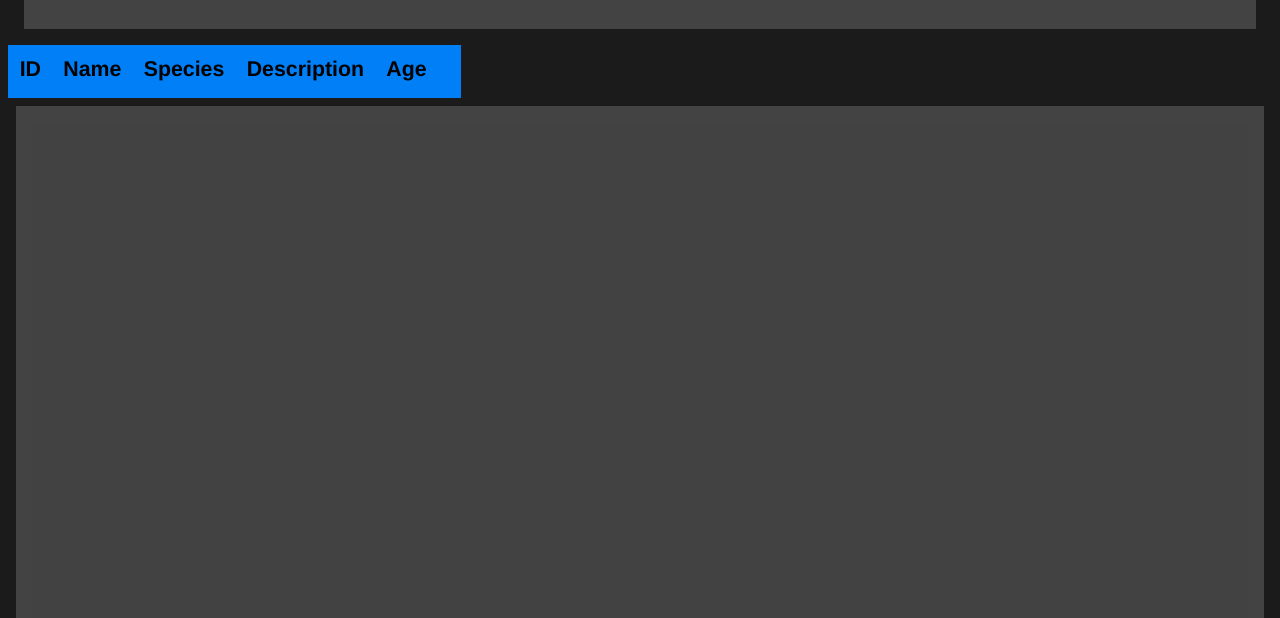
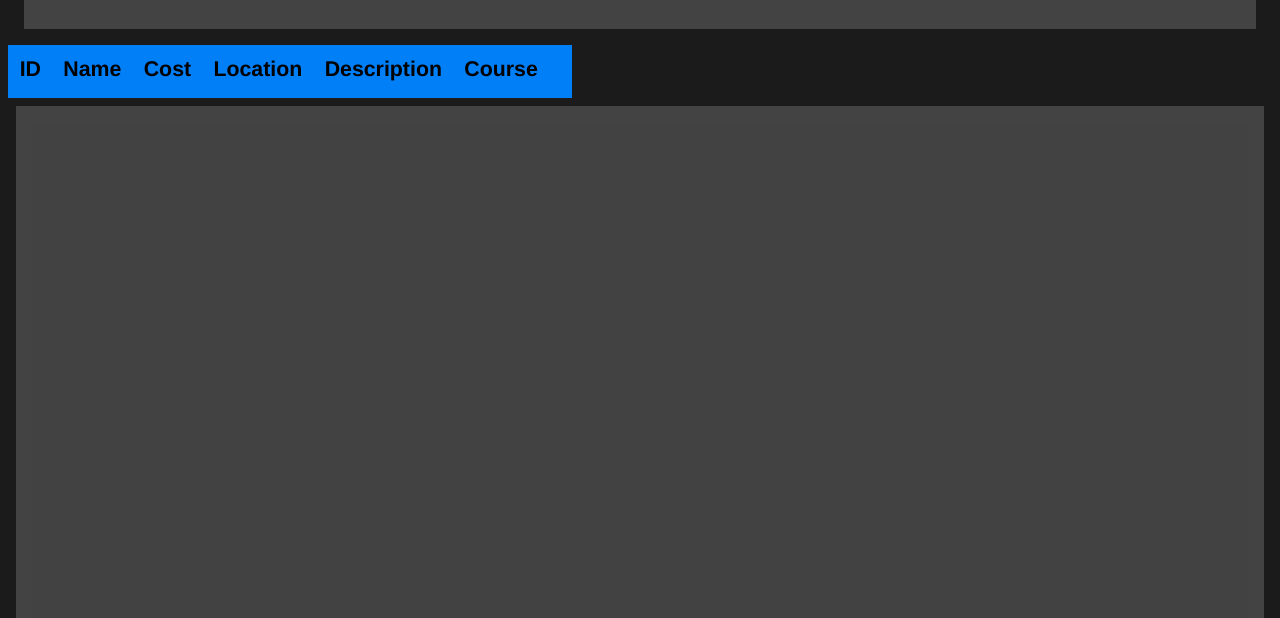
Before and after one commit to 211115-jwa/p1-trms-ALevan747, a plain HTML site: page trms-front/allrequests.html in a window 1280 px wide. Shown: the part 182-800 px from the top of the page. Drawn offline with Linux system fonts and the light colour scheme.

Commit message:
Project 1 edit push

```diff
--- a/trms-front/allrequests.html
+++ b/trms-front/allrequests.html
@@ -23,9 +23,10 @@
             <tr>
                 <th>ID</th>
                 <th>Name</th>
-                <th>Species</th>
+                <th>Cost</th>
+                <th>Location</th>
                 <th>Description</th>
-                <th>Age</th>
+                <th>Course</th>
                 <th></th>
             </tr>
         </table>
```
